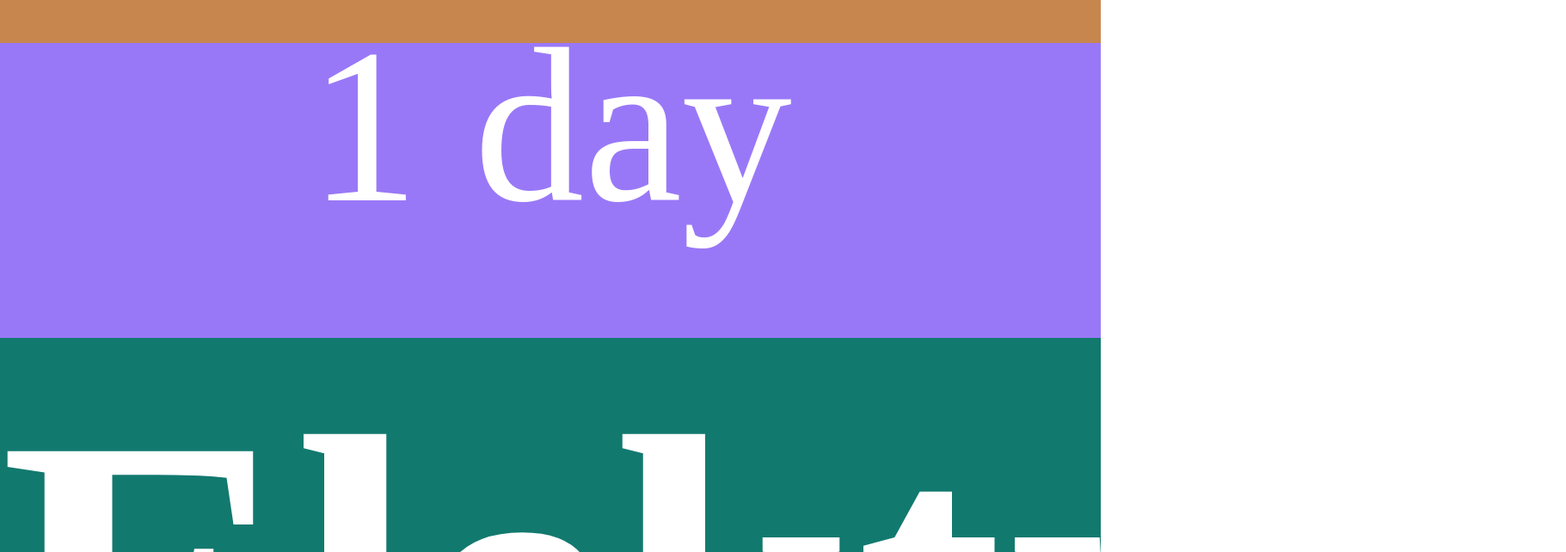
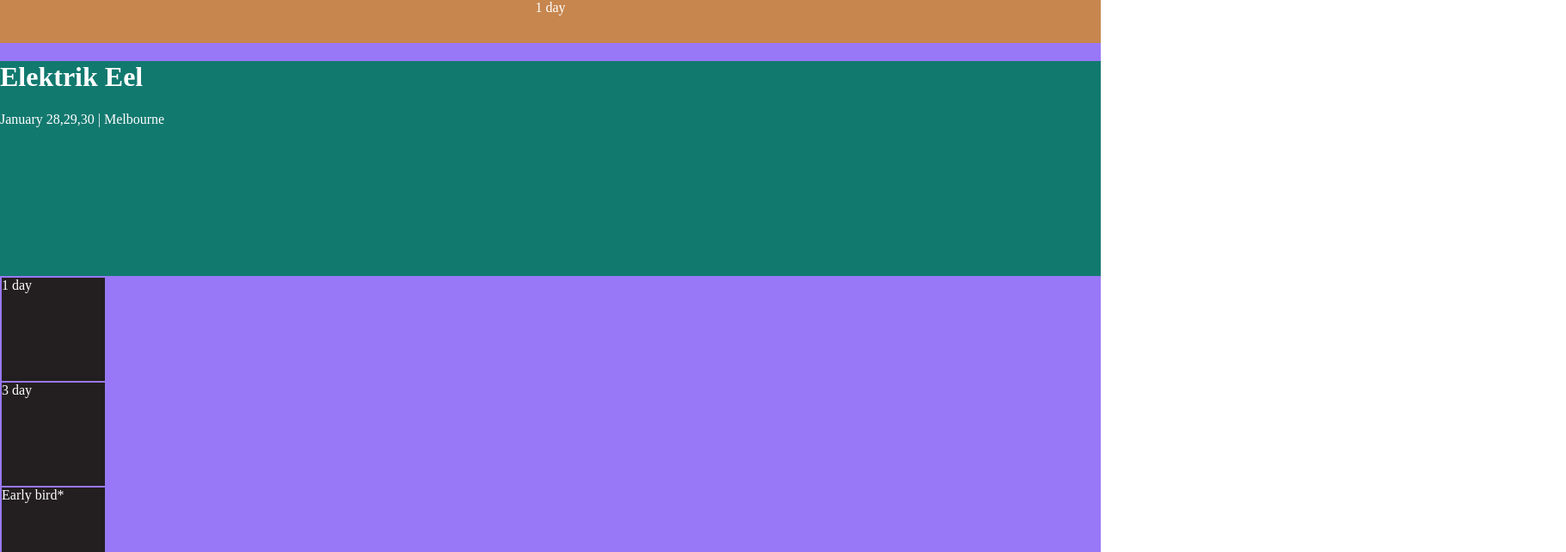
Before and after one commit to maiya-maxwell/DIG103A, a plain HTML site: page ELEKTRIK_EEL/index.html in a window 1280 px wide. Shown: the top 642 px of the page at 86% size, 1821 px wide, since content can reach past the window. Drawn offline with Linux system fonts and the light colour scheme.

Commit message:
Update main.css

```diff
--- a/ELEKTRIK_EEL/main.css
+++ b/ELEKTRIK_EEL/main.css
@@ -1,7 +1,7 @@
 body {
   margin: 0;
   color: white;
-  font-size: 16em
+  font-size: 1em
 }
 
 .main {
```
